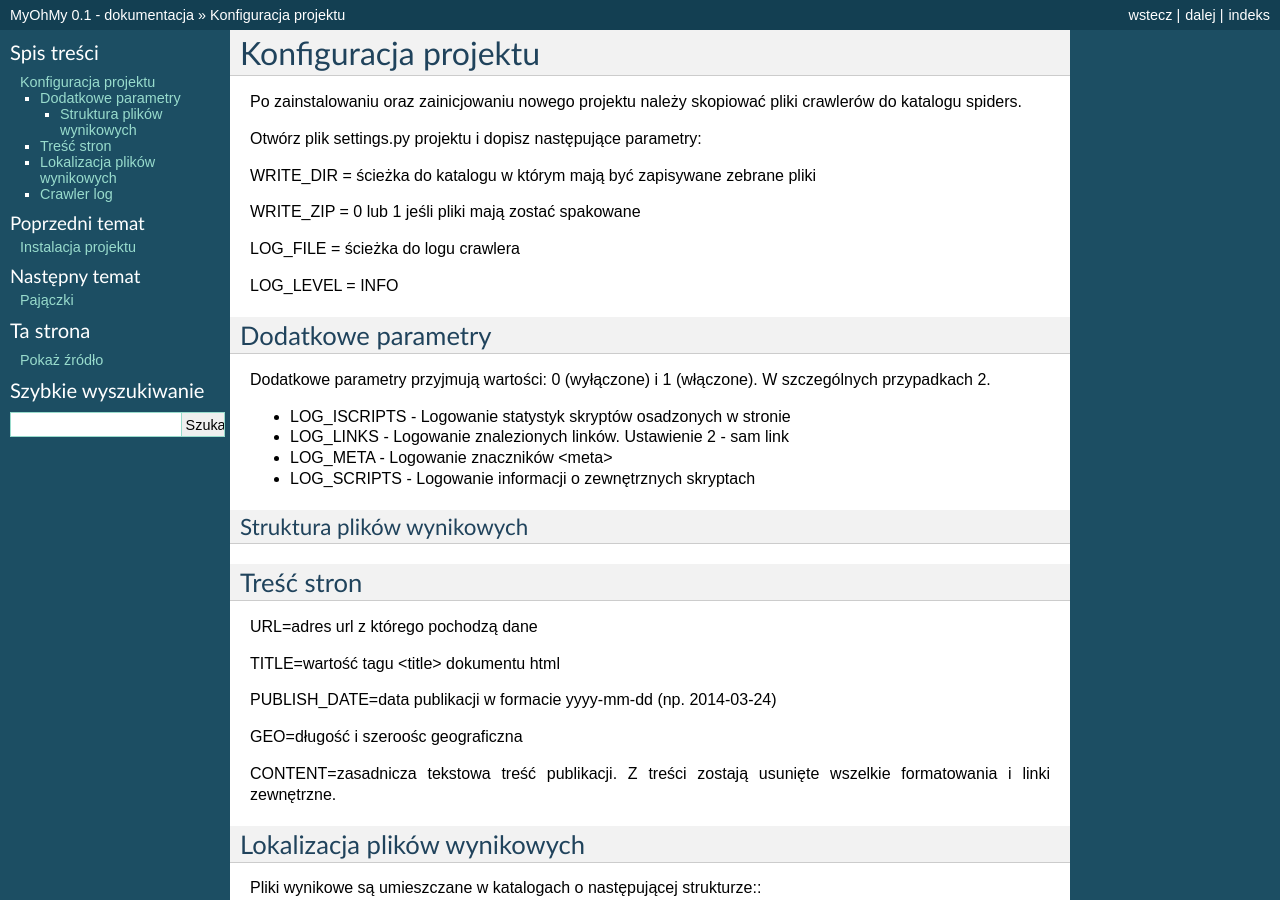
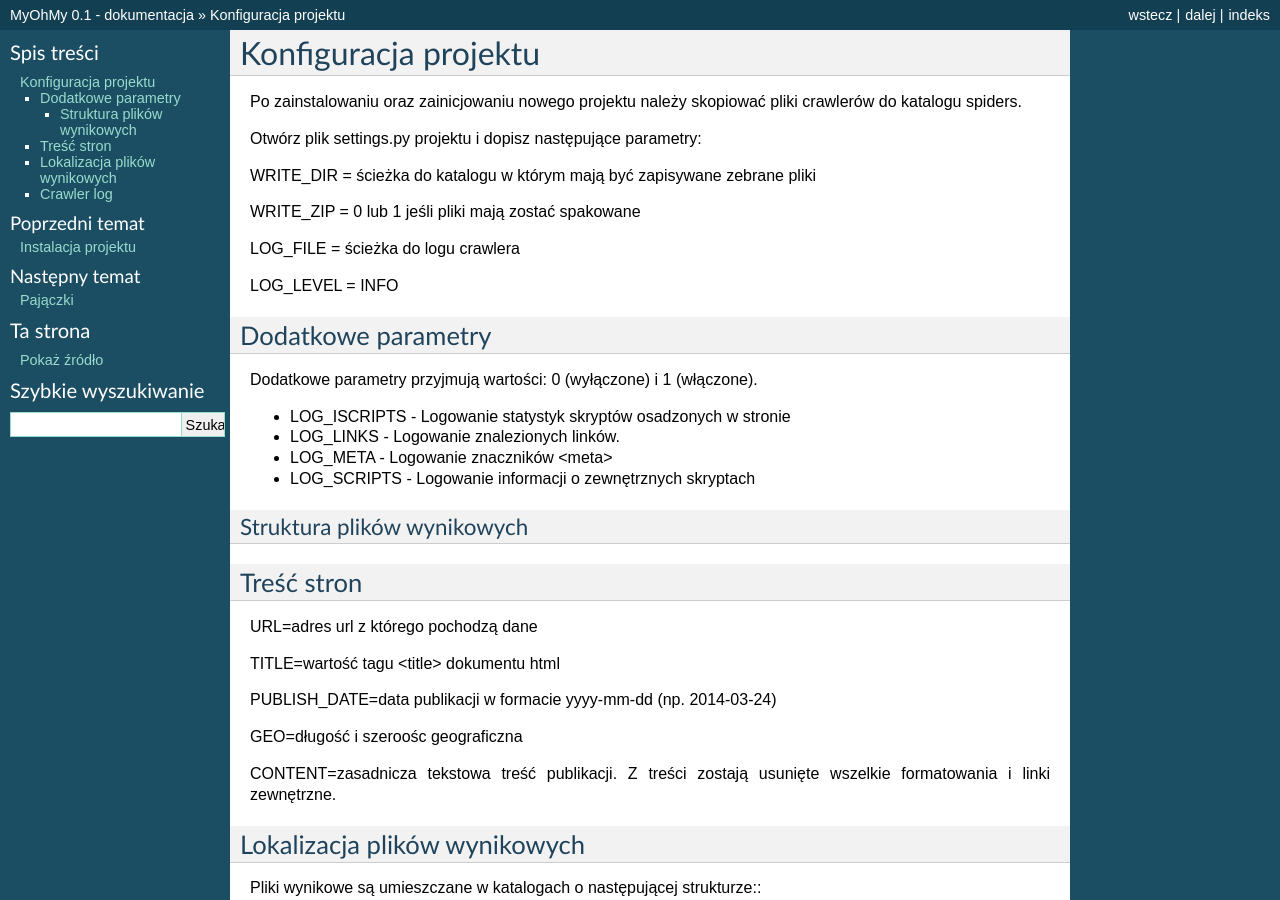
Before and after one commit to ExMachinaPL/MyOhMy, a Sphinx documentation site: the page built from docs/topics/conf.rst, in a window 1280 px wide and 900 px high. Built offline with Sphinx 7.4.7, drawn with Linux system fonts in a browser that asks for light colours.

Commit message:
Documentation update

```diff
--- a/docs/topics/conf.rst
+++ b/docs/topics/conf.rst
@@ -19,10 +19,10 @@ LOG_LEVEL = INFO
 Dodatkowe parametry
 -------------------
 
-Dodatkowe parametry przyjmują wartości: 0 (wyłączone) i 1 (włączone). W szczególnych przypadkach 2.
+Dodatkowe parametry przyjmują wartości: 0 (wyłączone) i 1 (włączone).
 
 - LOG_ISCRIPTS - Logowanie statystyk skryptów osadzonych w stronie
-- LOG_LINKS - Logowanie znalezionych linków. Ustawienie 2 - sam link
+- LOG_LINKS - Logowanie znalezionych linków.
 - LOG_META - Logowanie znaczników <meta>
 - LOG_SCRIPTS - Logowanie informacji o zewnętrznych skryptach
 
```
